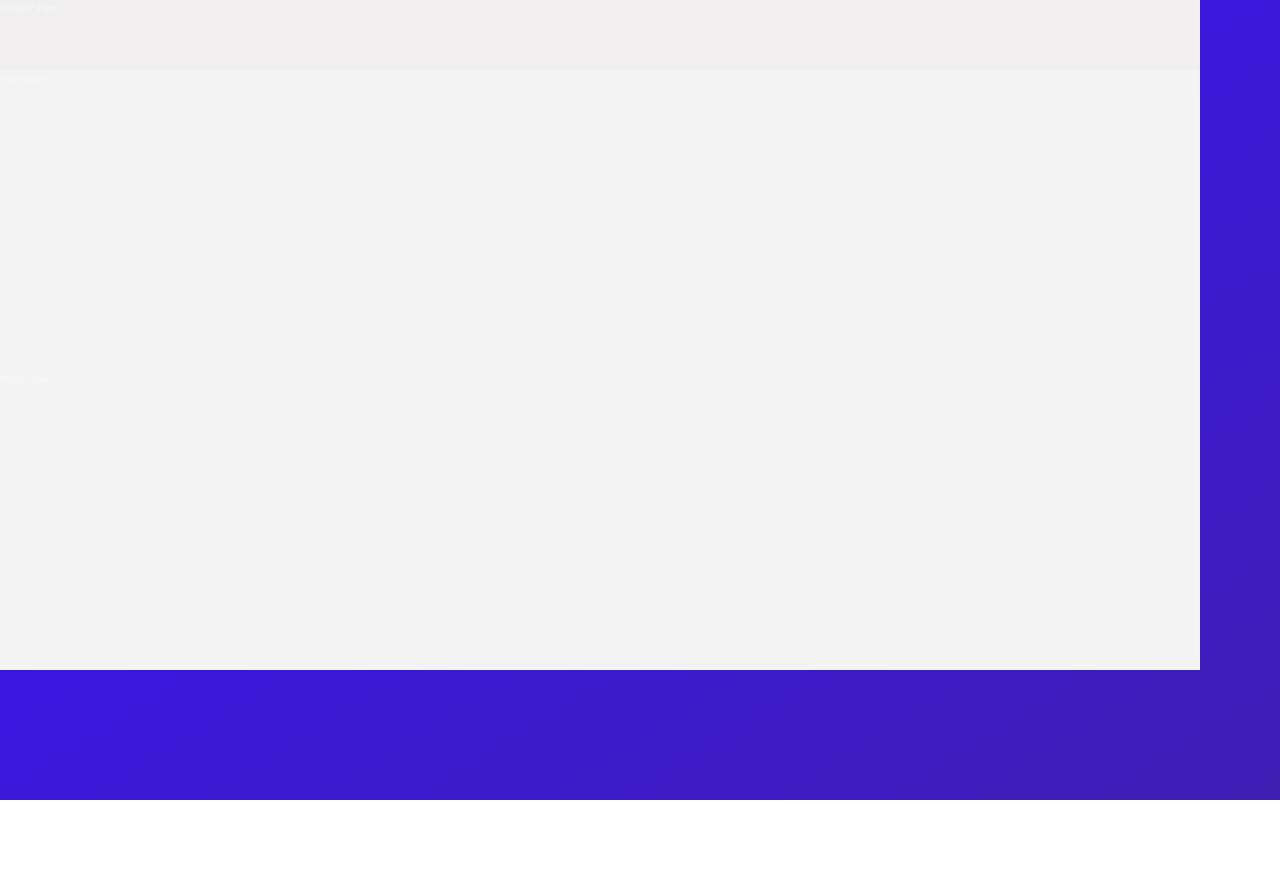
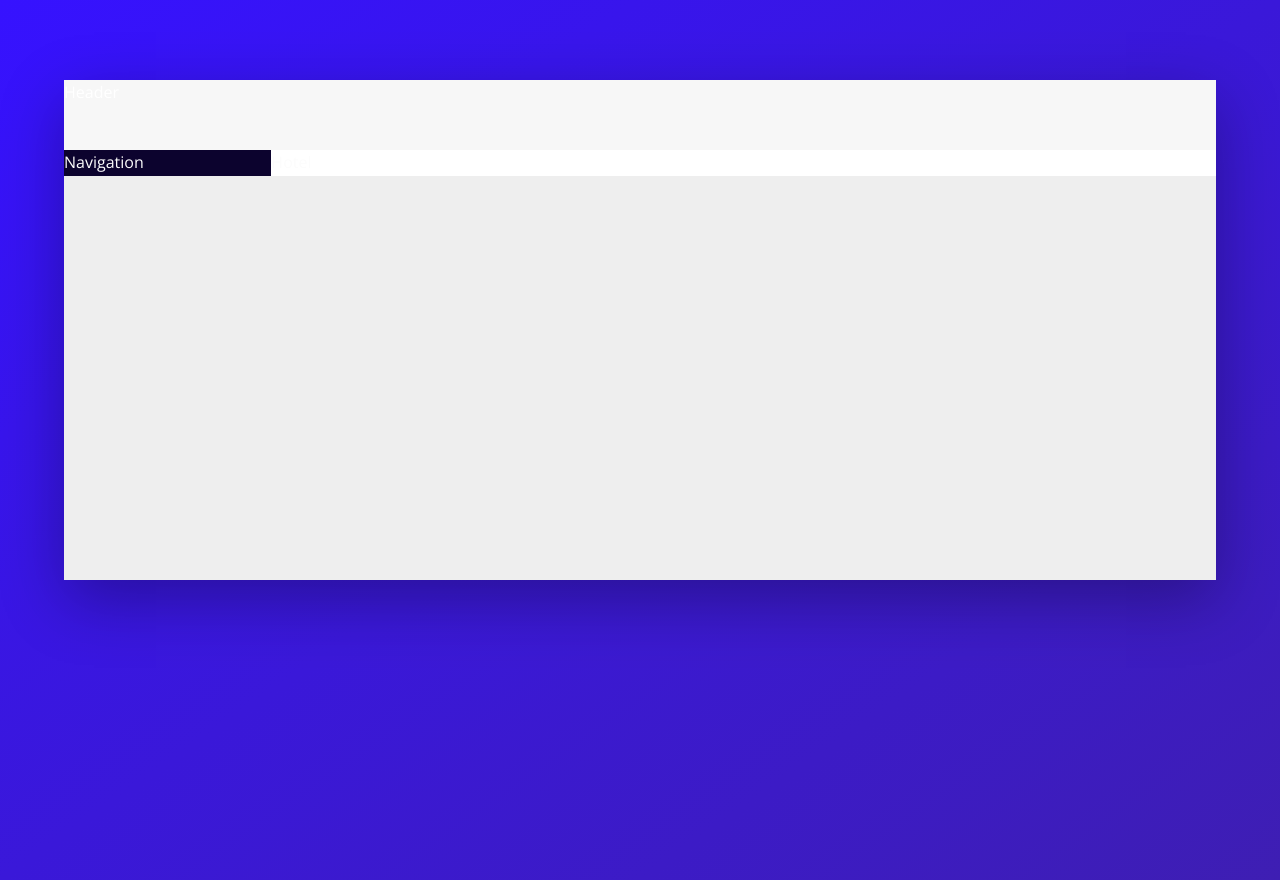
Before and after one commit to monksedo/trillo, a plain HTML site: page index.html in a window 1280 px wide. Before the commit the page ends 800 px from the top, so only its background shows below. Drawn offline with nearby package versions, Linux system fonts and the light colour scheme; files that its build step writes are made by us from their sources.

Commit message:
Add project files to repo

```diff
--- a/index.html
+++ b/index.html
@@ -6,27 +6,27 @@
   <meta name="viewport" content="width=device-width, initial-scale=1.0">
   <meta http-equiv="X-UA-Compatible" content="ie=edge">
 
-  <link href="https://fonts.googleapis.com/css?family=Open+Sans:300,400,600" rel="stylesheet">
+  <link href="https://fonts.googleapis.com/css?family=Open+Sans&display=swap" rel="stylesheet">
   <link rel="stylesheet" href="css/styles.css">
 
-  <link rel="shortcut icon" type="image/png" href="img/favicon.png">
-
-  <title>trillo &mdash; Your all-in-one booking app</title>
+  <title>Trillo &mdash Your all-in one booking app</title>
 </head>
 
 <body>
   <div class="container">
     <header class="header">
-      Header Part
+      Header
     </header>
     <div class="content">
-      <nav class="sidebar">
-        Navigation
-      </nav>
+      <div class="sidebar">
+        <nav class="navigation">
+          Navigation
+        </nav>
+      </div>
+      <main class="hotel">
+        Hotel
+      </main>
     </div>
-    <main class="hotel-view">
-      Hotel View
-    </main>
   </div>
 </body>
 
--- a/sass/_base.scss
+++ b/sass/_base.scss
@@ -1,4 +1,4 @@
-
+// Global reset
 * {
   margin: 0;
   padding: 0;
@@ -11,18 +11,19 @@
 }
 
 html {
+  font-size: 62.5%; // 1rem = 10px, 10px/16px = 62.5%
   box-sizing: border-box;
-  font-size: 62.5%; // 1rem = 10px, 10px/16px = 62.5%;
 }
 
 body {
   font-family: 'Open Sans', sans-serif;
   font-weight: 400;
   line-height: 1.6;
-  color: var(--font-color);
-  background-image: linear-gradient(to right bottom, var(--bg-lightblue), var(--bg-blue));
+  color: $font-default;
+  font-size: 1.6rem;
+  background-image: linear-gradient(to right bottom, $blue-light, $blue);
   background-size: cover;
   background-repeat: no-repeat;
 
-  height: 100vh;
+  min-height: 100vh;
 }
--- a/sass/_layout.scss
+++ b/sass/_layout.scss
@@ -1,25 +1,29 @@
 .container {
-  max-width: 120rem;
-  margin: var(--margin-small) auto;
-  background-color: var(--offwhite);
-  box-shadow: var(--bxshadow-large);
+  width: 90%;
+  margin: 8rem auto;
+  background-color: $gray-light;
+  box-shadow: $bxsh-large;
 
   min-height: 50rem;
 }
 
 .header {
   height: 7rem;
-  background-color: var(--offwhite1);
+  color: $white;
+  background-color: $gray-light1;
 }
 
 .content {
-  height: 30rem;
+  display: flex;
 }
 
 .sidebar {
-  height: 30rem;
+  background-color: $blue-dark;
+
+  flex: 0 0 18%; // Grow, shrink, bases
 }
 
-.hotel-view {
-  height: 30rem;
+.hotel {
+  background-color: $white;
+  flex: 1;
 }
--- a/sass/_variables.scss
+++ b/sass/_variables.scss
@@ -1,52 +1,27 @@
-/* Color Theme Swatches in Hex */
-/*
-$bg-blue: #3E1EB3;
-$bg-darkblue: #0a0325;
-$bg-lightblue: #3612FF;
-$bg-btn: #FF8C2B;
-$green-light: #23CC29;
-$green-medium: #03B30A;
-$green-dark: #03B30A;
-*/
+// Page Layout Colors
+$blue: #3e1eb3;
+$blue-light: #3612ff;
+$blue-dark:  #0c032e;
 
+$orange: #ff8c2b;
+$orange-dark: #eb6e08;
 
-:root {
-  --bg-blue: #3E1EB3;
-  --bg-darkblue: #0a0325;
-  --bg-lightblue: #3612FF;
+$green-light: #23cc29;
+$green-dark: #05b30a;
 
-  --bg-btn: #FF8C2B;
-  --bg-btn-darkt: #e67518;
+// Gray Colors
+$gray: #cccccc;
+$gray-medium: #807880;
+$gray-dark: #5e5e5e;
+$gray-light: #eeeeee;
+$gray-light1: #f7f7f7;
 
-  --green-light: #23CC29;
-  --green-medium: #03B30A;
-  --green-dark: #03B30A;
+$font-default: #fcfcfc;
 
-  // Font colors
-  --font-color: #f9f9f9;
-  --offwhite: #f3f3f3;
-  --offwhite1: #f0eeee;
-  --gray-light: #cccccc;
+// Black & White
+$black: #000000;
+$white: #ffffff;
 
-  // Black & White
-  --white: #ffffff;
-  --black: #000000;
-
-  // Margin
-  --margin-01: 1rem;
-  --margin-02: 2rem;
-  --margin-03: 3rem;
-  --margin-large: 24rem;
-  --maring-mid: 12rem;
-  --margin-small: 6rem
-
-  --padding-01: 1rem;
-  --padding-02: 2rem;
-  --padding-03: 3rem;
-  --padding-large: 25rem;
-  --padding-mid: 12rem;
-  --padding-small: 6rem;
-
-  // Box shadow
-  --bxshadow-large: 0 2rem 6rem rgba($black, .3);
-}
+// Box Shadow
+$bxsh-large: 0 2rem 6rem rgba($black, .3);
+$bxsh-medium: 0 1rem 3rem rgba($black, .3);
--- a/sass/styles.scss
+++ b/sass/styles.scss
@@ -1,5 +1,6 @@
+@import "variables";
+
+
 @import "base";
 @import "components";
 @import "layout";
-
-@import "variables";
```
Also changed, not shown: css/styles.css (added), 1 other file.
